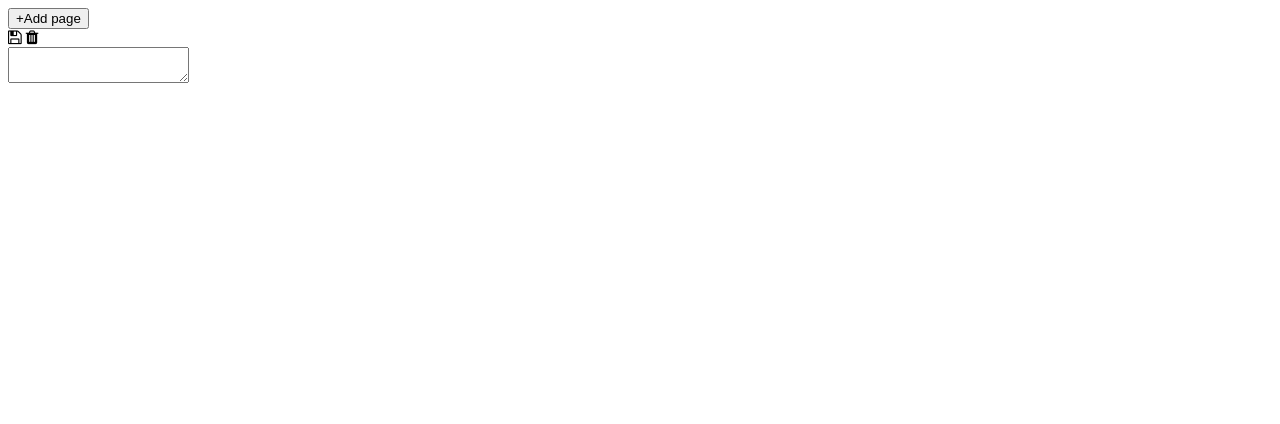
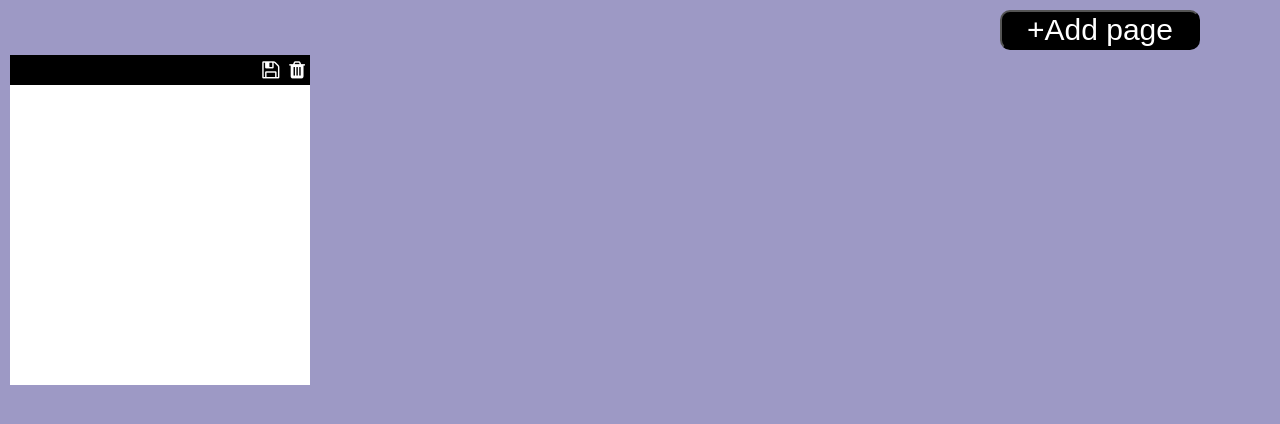
Before and after one commit to Sarthaksingh10/NotesTaking, a plain HTML site: page index.html in a window 1280 px wide. Drawn offline with Linux system fonts and the light colour scheme.

Commit message:
Update index.html

```diff
--- a/index.html
+++ b/index.html
@@ -4,7 +4,7 @@
     <meta charset="UTF-8">
     <meta name="viewport" content="width=device-width, initial-scale=1.0">
     <title>Note taking app</title>
-    <link rel="stylesheet" href="notes.css">
+    <link rel="stylesheet" href="style.css">
     <link rel="stylesheet" href="https://cdnjs.cloudflare.com/ajax/libs/font-awesome/4.7.0/css/font-awesome.min.css">
 </head>
 <body>
```
